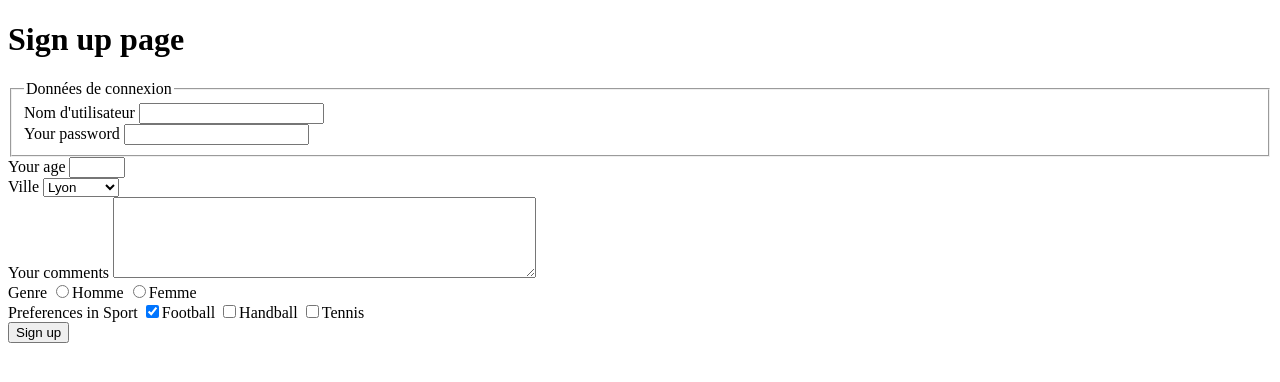
After one commit to ValeriaUSA/php_web, a PHP site: page /inscription.php in a window 1280 px wide. The commit adds this page. Shown: the top 382 px of the page. Run offline with PHP 8.4, Linux system fonts and the light colour scheme.

Commit message:
Adding user sighn up form

```diff
--- a/index.php
+++ b/index.php
@@ -1,5 +1,5 @@
 <!DOCTYPE html>
-<html lang="en">
+<html lang="fr">
 <head>
     <meta charset="UTF-8">
     <meta name="viewport" content="width=device-width, initial-scale=1.0">
--- /dev/null
+++ b/inscription.php
@@ -0,0 +1,70 @@
+<!DOCTYPE html>
+<html lang="fr">
+<head>
+    <meta charset="UTF-8">
+    <meta name="viewport" content="width=device-width, initial-scale=1.0">
+    <title>Document</title>
+</head>
+<body>
+    <h1> Sign up page</h1>
+     <div>
+            <form action="utilisateur.php" method="get">
+                <fieldset>
+            <legend>Données de connexion</legend>
+        <div>
+            <!-- in label use the id of input "username", just good practice: if you push on label the user goes inside input -->
+             <!--autocomplete nopt to show previously entered values  -->
+            <label for="username">Nom d'utilisateur</label>
+            <input type="text" id="username" autocomplete="off">
+        </div>
+        <div>
+            <!-- for passport use type PASSWORD -->
+            <label for="password">Your password</label>
+            <input type="password" id="password">
+        </div>
+         </fieldset>
+         <div>
+            <!--  type NUMBER -->
+            <label for="age">Your age</label>
+            <input type="number" id="age" min="0" max="99">
+        </div>
+           <div>
+            <!-- Choosing pre-defined value from a list -->
+             <!-- selected will be shown or by hidden or disabled option -->
+            <label for="ville">Ville</label>
+            <select id="ville">
+                <!-- <option selected disabled>Merci de choisir votre ville de résidence</option> -->
+                <option value="Marseille">Marseille</option>
+                <option value="Lyon" selected>Lyon</option>
+                <option value="Paris">Paris</option>
+            </select>
+        </div>
+         <div>
+            <!-- Text input -->
+            <label for="remarque">Your comments</label>
+            <textarea id="remarque" cols="50" rows="5"></textarea>
+        </div>
+
+        <div>
+            <!-- RADIO , name insures that ONLY 1 can be choosen , otherwise use CHECKBOX -->
+            Genre
+            <input type="radio" name=genre>Homme
+            <input type="radio" name=genre>Femme
+        </div>
+
+        <div>
+            <!--CHECKBOX allows MANY choices at a time, -->
+            Preferences in Sport
+            <input type="checkbox" name=sport checked>Football
+            <input type="checkbox" name=sport>Handball
+            <input type="checkbox" name=sport>Tennis
+        </div>
+        <div>
+            <!-- By default all buttons have tipe SUBMIT -->
+            <button>
+            Sign up
+        </button></div>
+    </form>
+    </div>
+</body>
+</html>
```
